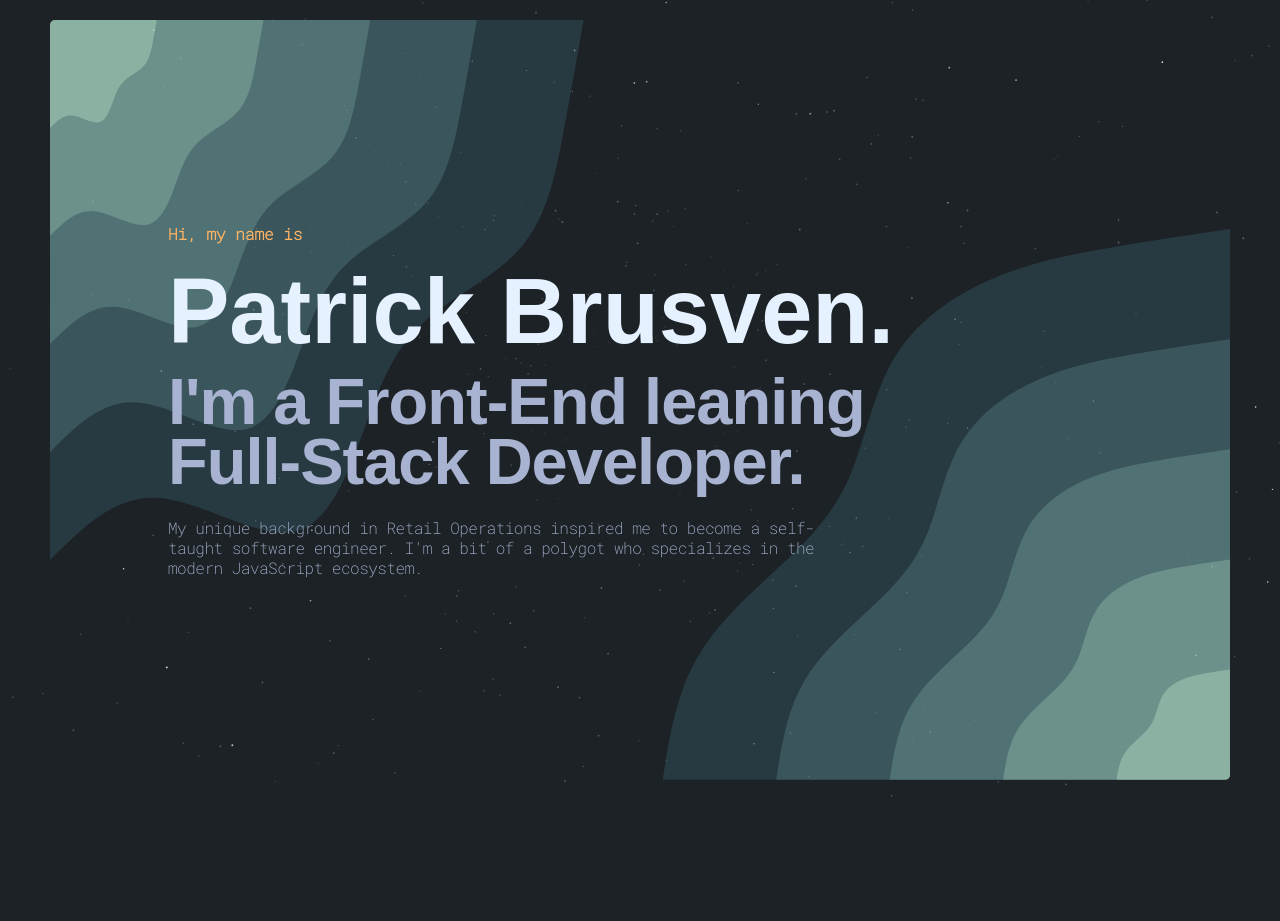
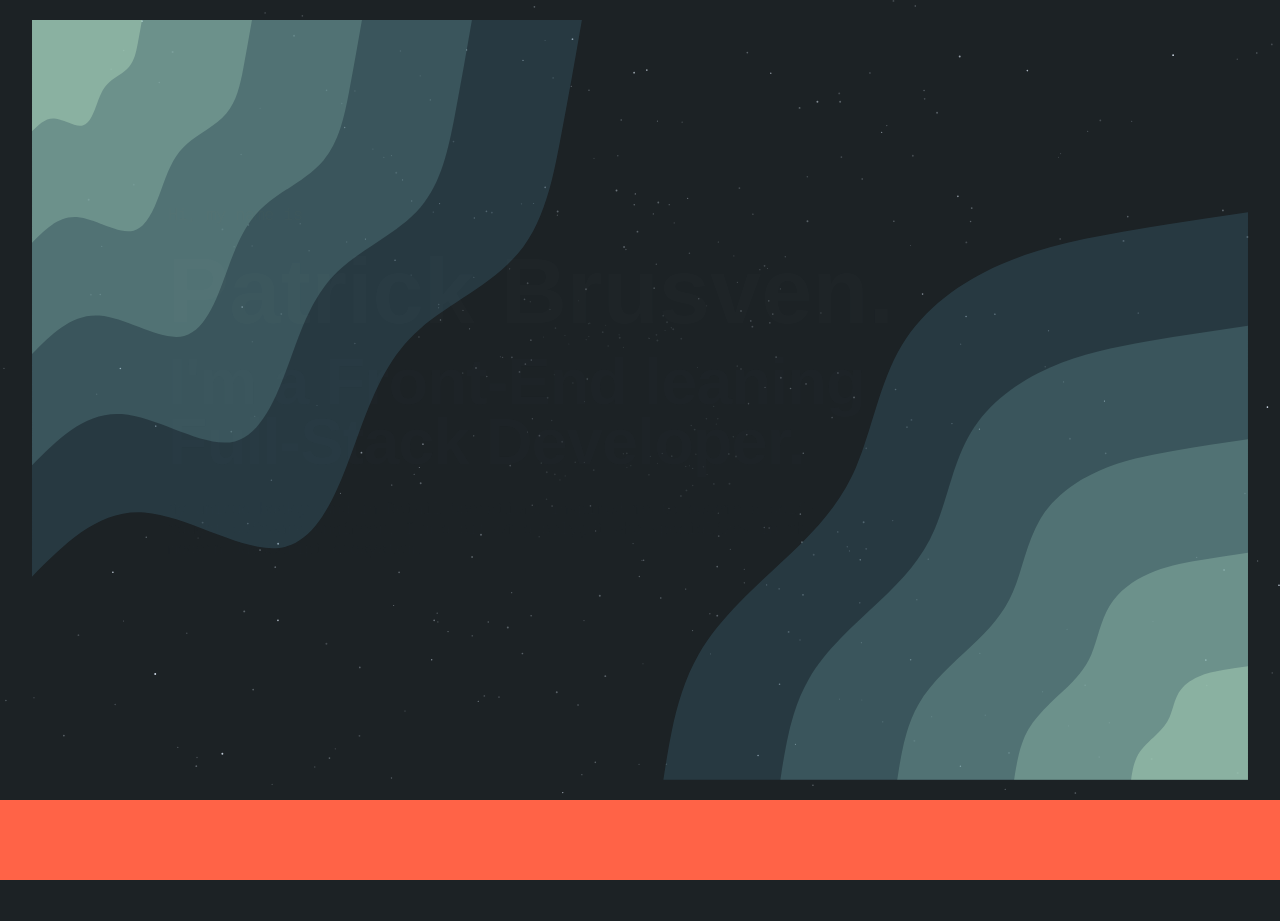
Before and after one commit to patrickbrusven/profile-v3, a React (Create React App) app: page / in a window 1280 px wide. Shown: the top 921 px of the page. Built offline with nearby package versions, Linux system fonts and the light colour scheme; a web font is replaced by a local one.

Commit message:
intersection observer trigger text leave fixed blobs

```diff
--- a/package.json
+++ b/package.json
@@ -8,6 +8,7 @@
     "@testing-library/user-event": "^13.5.0",
     "react": "^18.2.0",
     "react-dom": "^18.2.0",
+    "react-intersection-observer": "^9.5.2",
     "react-scripts": "5.0.1",
     "sass": "^1.58.0",
     "styled-components": "^5.3.6",
--- a/src/App.js
+++ b/src/App.js
@@ -3,13 +3,23 @@ import NavBar from "./NavBar";
 import AboutSection from "./AboutSection";
 import ExperienceSection from "./ExperienceSection";
 import CanvasBackground from "./canvas/CanvasBackground";
+import UpperLeftBlob from "./UpperLeftBlob";
+import LowerRightBLob from "./LowerRightBlob";
 import { useEffect, useState } from "react";
+// import { useInView } from "react-intersection-observer";
 
 function App() {
   const [isLoading, setIsLoading] = useState(true);
   const [isWarpSpeed, setIsWarpSpeed] = useState(true);
   const [speed, setSpeed] = useState(30);
   const [isInitailLoad, setIsInitailLoad] = useState(true);
+
+  // const { ref } = useInView({
+  //   threshold: 1,
+  //   onChange: (inView) => {
+  //     console.log(inView);
+  //   },
+  // });
 
   function toggleWarpSpeed() {
     setIsWarpSpeed((current) => !current);
@@ -39,14 +49,26 @@ function App() {
       {isLoading ? (
         <div className="load-animation">{/* <h1>PB</h1> */}</div>
       ) : (
+        <>
+          <div className="blobs-wrapper">
+            <div className="background-blobs background-blobs--ul">
+              <UpperLeftBlob wrapperClass={"background-blobs--upper-left"} />
+            </div>
+            <div className="background-blobs background-blobs--lr">
+              <LowerRightBLob wrapperClass={"background-blobs--lower-right"} />
+            </div>
+          </div>
+
           <div>
             {/* <NavBar /> */}
             <HeroSection />
+            {/* <div ref={ref} className="intersection-ref--hero"></div> */}
             <div className="container">
               <AboutSection />
             </div>
             <ExperienceSection />
           </div>
+        </>
       )}
     </div>
   );
--- a/src/App.scss
+++ b/src/App.scss
@@ -56,6 +56,48 @@ body {
     transition: opacity 300ms var(--easing);
   }
 }
+.blobs-wrapper {
+  position: fixed;
+  height: 100vh;
+  width: 100vw;
+  @media (min-width: $tablet) {
+    width: 95vw;
+    height: 95vh;
+    left: 50%;
+    top: 50%;
+    transform: translate(-50%, -50%);
+  }
+}
+.background-blobs {
+  position: absolute;
+  height: 100%;
+  width: 150%;
+  @media (min-width: $tablet) {
+    height: 100%;
+    width: 100%;
+  }
+  path {
+    transition: opacity 300ms var(--easing);
+    opacity: 0.3;
+  }
+  &--upper-left {
+    position: absolute;
+    top: 0px;
+    left: 0px;
+  }
+  &--lower-right {
+    position: absolute;
+    bottom: 0px;
+    right: 0px;
+  }
+}
+.intersection-ref {
+  &--hero {
+    height: 10vh;
+    width: 100vw;
+    background-color: tomato;
+  }
+}
 
 .nav-bar {
   z-index: 100;
@@ -108,7 +150,7 @@ body {
   font-size: clamp(40px, 10vw, 63px);
   margin-bottom: 8px;
   @media (min-width: $tablet) {
-    font-size: 70px
+    font-size: 70px;
   }
   @media (min-width: $tablet-wide) {
     font-size: 92px;
@@ -152,6 +194,11 @@ body {
 .fadeup-enter {
   opacity: 0.01;
   transform: translateY(20px);
+}
+
+.fadedown-leave {
+  opacity: 0.01;
+  transform: translateY(-20px);
 }
 
 .container {
--- a/src/HeroSection.jsx
+++ b/src/HeroSection.jsx
@@ -2,6 +2,7 @@ import { useEffect, useRef } from "react";
 import UpperLeftBlob from "./UpperLeftBlob";
 import LowerRightBLob from "./LowerRightBlob";
 import "./HeroStyles.scss";
+import { useInView } from "react-intersection-observer";
 
 function HeroSection() {
   const content = useRef();
@@ -26,6 +27,38 @@ function HeroSection() {
 
   const items = [one, two, three, four];
 
+  const { ref } = useInView({
+    /* Optional options */
+    threshold: 1,
+    onChange: (inView) => {
+      if (inView === true) {
+        transitionOut();
+      } else {
+        transitionIn();
+      }
+    },
+  });
+
+  const transitionOut = () => {
+    const nodes = content.current.children;
+    if (nodes) {
+      for (let i = 0; i < nodes.length; i++) {
+        const element = nodes[i];
+        element.classList.add("fadedown-leave");
+      }
+    }
+  };
+
+  const transitionIn = () => {
+    const nodes = content.current.children;
+    if (nodes) {
+      for (let i = 0; i < nodes.length; i++) {
+        const element = nodes[i];
+        element.classList.remove("fadedown-leave");
+      }
+    }
+  };
+
   useEffect(() => {
     const nodes = content.current.children;
     if (nodes) {
@@ -39,16 +72,9 @@ function HeroSection() {
   }, []);
 
   return (
+    <>
       <div className="container">
         <div className="hero-card">
-        <div className="background-blobs background-blobs--ul">
-          <UpperLeftBlob wrapperClass={"background-blobs--upper-left"} />
-          {/* <LowerRightBLob wrapperClass={"background-blobs--lower-right"} /> */}
-        </div>
-        <div className="background-blobs background-blobs--lr">
-          {/* <UpperLeftBlob wrapperClass={"background-blobs--upper-left"} /> */}
-          <LowerRightBLob wrapperClass={"background-blobs--lower-right"} />
-        </div>
           <div ref={content} className="hero-card__content">
             {items.map((item, i) => (
               <span
@@ -62,6 +88,8 @@ function HeroSection() {
           </div>
         </div>
       </div>
+      <div ref={ref} className="intersection-ref--hero"></div>
+    </>
   );
 }
 
```
Also changed, not shown: 1 other file (tests, documents, lock files or other folders). Lines whose indentation alone changed are shown as unchanged.
